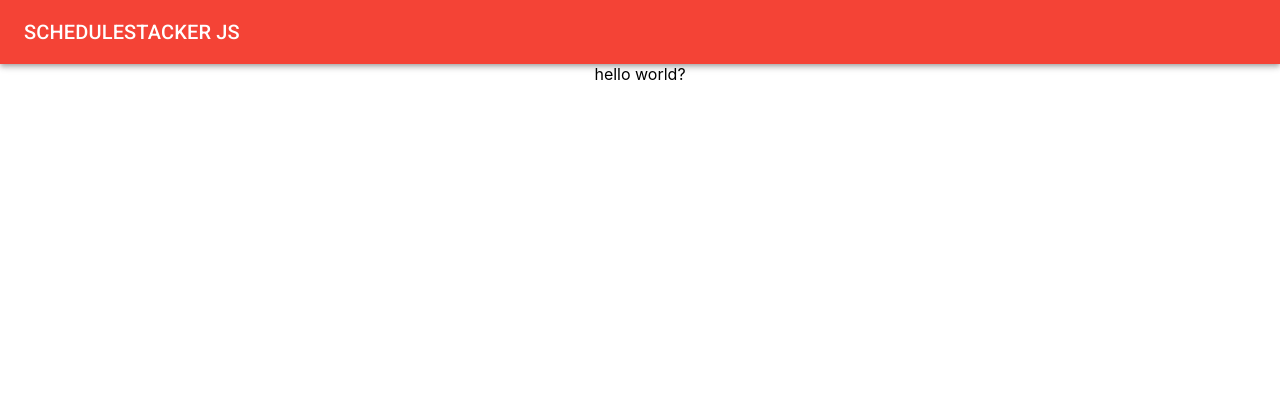
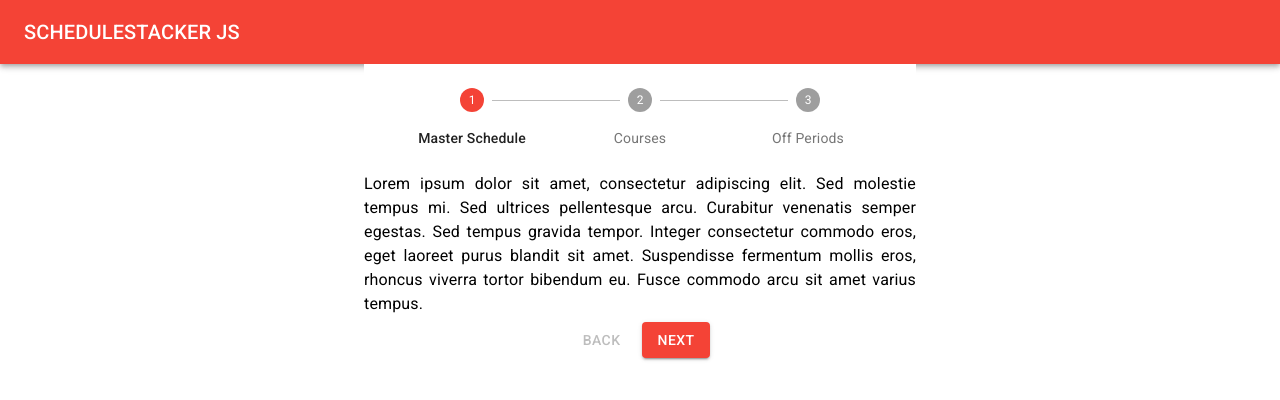
Before and after one commit to Coreball/schedulestacker-js, a React (Create React App) app: page / in a window 1280 px wide. Shown: the top 400 px of the page. Built offline with nearby package versions, Linux system fonts and the light colour scheme.

Commit message:
Add stepper and buttons

```diff
--- a/src/App.js
+++ b/src/App.js
@@ -1,6 +1,6 @@
 import React from 'react';
 import './App.css';
-import { AppBar, Typography, Toolbar, createMuiTheme, ThemeProvider, Container } from '@material-ui/core';
+import { AppBar, Typography, Toolbar, createMuiTheme, ThemeProvider, Container, Stepper, Step, StepLabel, Button, makeStyles } from '@material-ui/core';
 import { red, blue } from '@material-ui/core/colors';
 
 const theme = createMuiTheme({
@@ -10,10 +10,60 @@ const theme = createMuiTheme({
   }
 })
 
+const useStyles = makeStyles((theme) => ({
+  backButton: {
+    marginRight: theme.spacing(1),
+  },
+}));
+
+function getContent(stepIndex) {
+  switch (stepIndex) {
+    case 0:
+      return (
+        <Typography align="justify" gutterBottom>
+          Lorem ipsum dolor sit amet, consectetur adipiscing elit. Sed molestie tempus mi.
+          Sed ultrices pellentesque arcu. Curabitur venenatis semper egestas. Sed tempus gravida tempor.
+          Integer consectetur commodo eros, eget laoreet purus blandit sit amet.
+          Suspendisse fermentum mollis eros, rhoncus viverra tortor bibendum eu. Fusce commodo arcu sit amet varius tempus.
+        </Typography>
+      );
+    case 1:
+      return (
+        <Typography align="justify" gutterBottom>
+          Instructions to select courses
+        </Typography>
+      );
+    case 2:
+      return (
+        <Typography align="justify" gutterBottom>
+          Instructions to select off periods
+        </Typography>
+      );
+    default:
+      return "Unknown Step";
+  }
+}
+
 function App() {
+  const classes = useStyles();
+  const [activeStep, setActiveStep] = React.useState(0);
+  const steps = ["Master Schedule", "Courses", "Off Periods"];
+
+  const handleNext = () => {
+    setActiveStep((prevActiveStep) => prevActiveStep + 1);
+  };
+
+  const handleBack = () => {
+    setActiveStep((prevActiveStep) => prevActiveStep - 1);
+  };
+
+  const handleReset = () => {
+    setActiveStep(0);
+  };
+
   return (
-    <ThemeProvider theme={theme}>
-      <div className="App">
+    <div className="App">
+      <ThemeProvider theme={theme}>
         <AppBar position="static">
           <Toolbar>
             <Typography variant="h6">
@@ -22,10 +72,29 @@ function App() {
           </Toolbar>
         </AppBar>
         <Container maxWidth="sm">
-          hello world?
+          <Stepper activeStep={activeStep} alternativeLabel>
+            {steps.map((label) => (
+              <Step key={label}>
+                <StepLabel>{label}</StepLabel>
+              </Step>
+            ))}
+          </Stepper>
+          {activeStep === steps.length ? (
+            <Button onClick={handleReset}>Reset</Button>
+          ) : (
+            <div>
+              {getContent(activeStep)}
+              <Button className={classes.backButton} disabled={activeStep === 0} onClick={handleBack}>
+                Back
+              </Button>
+              <Button onClick={handleNext} variant="contained" color="primary">
+                {activeStep === steps.length - 1 ? "Finish" : "Next"}
+              </Button>
+            </div>
+          )}
         </Container>
-      </div>
-    </ThemeProvider>
+      </ThemeProvider>
+    </div>
   );
 }
 
```
